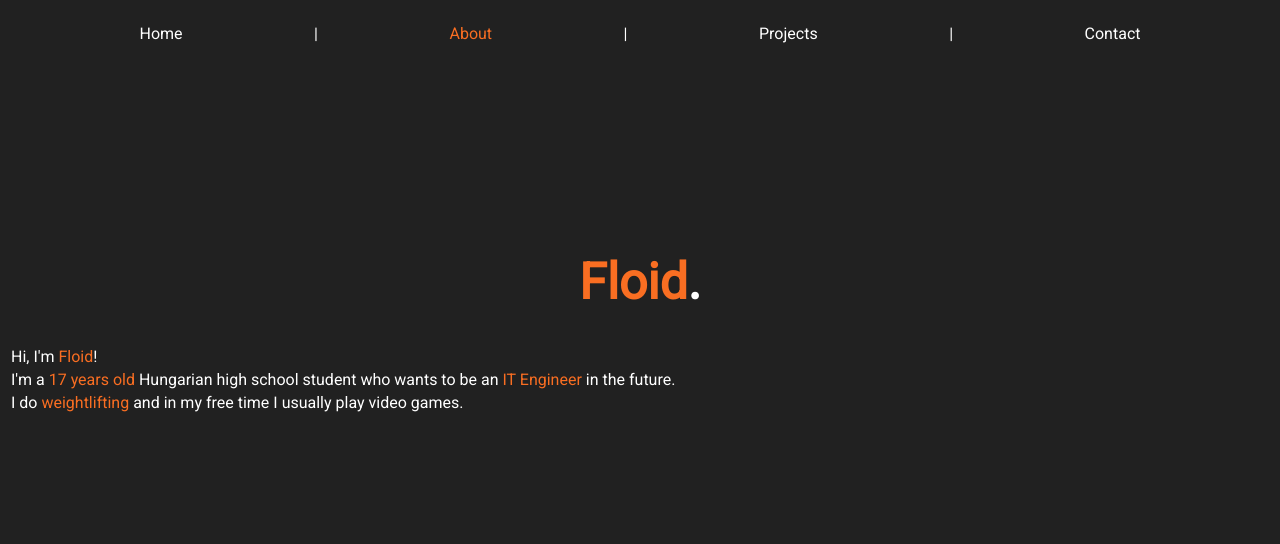
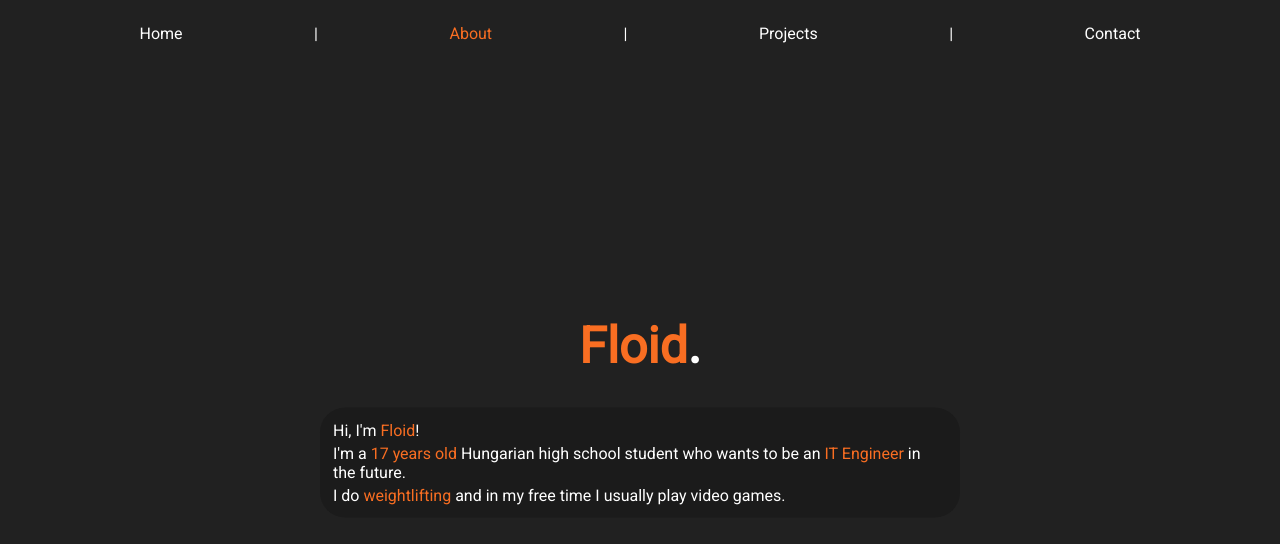
Before and after one commit to Floiddot/about, a plain HTML site: page index.html in a window 1280 px wide. Drawn offline with Linux system fonts and the light colour scheme.

Commit message:
Update style.css

```diff
--- a/css/style.css
+++ b/css/style.css
@@ -23,15 +23,30 @@ a {
     text-decoration: none;
 }
 
-.cntr {
-    justify-content: center;
+table {
+    background-color: rgb(27, 27, 27);
+    border-radius: 25px;
+    padding: 10px;
+    display: flex;
     align-items: center;
-    text-align: center;
-    height: 10vh;
+    justify-content: left;
+}
+
+.tb {
+    position: absolute;
+    margin: 0;
+    padding: 0;
+    top: 50%;
+    left: 50%;
+    transform: translateX(-50%) translateY(-50%);
+    max-width: 1000px;
+}
+
+th {
+    font-weight: 100;
 }
 
 .toptext {
     text-align: center;
     font-size: 50px;
-    padding-top: 20vh;
 }
```
